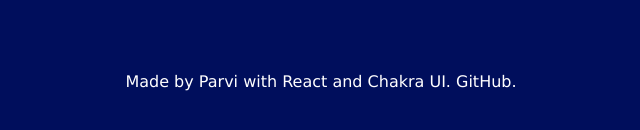
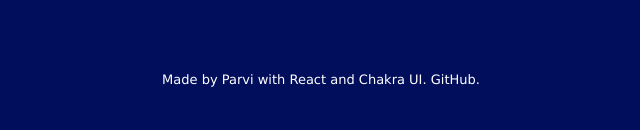
Before and after one commit to alexsandersouzafr/pomodoro, a React (Create React App) app: page / in a window 1280 px wide. Shown: the part 580-710 px from the top of the page, without its empty margins (319-959 px from the left). Built offline with nearby package versions, Linux system fonts and the light colour scheme; no server answers.

Commit message:
latency bug attempt to fix

```diff
--- a/src/App.css
+++ b/src/App.css
@@ -40,3 +40,8 @@
   color: black;
   border-radius: 25px;
 }
+
+.footer {
+  font-size: small;
+  color: white;
+}
--- a/src/App.js
+++ b/src/App.js
@@ -1,6 +1,13 @@
 import "./App.css";
 import Clock from "./components/clock";
-import { ChakraProvider, Box, Grid, GridItem, Center, Container } from "@chakra-ui/react";
+import {
+  ChakraProvider,
+  Box,
+  Grid,
+  GridItem,
+  Center,
+  Container,
+} from "@chakra-ui/react";
 import { FaPlay, FaRedo, FaPause, FaCog, FaCheck } from "react-icons/fa";
 import { useState, useEffect } from "react";
 import useSound from "use-sound";
@@ -20,7 +27,8 @@
   const [playWork] = useSound(workSfx);
   const [playBreak] = useSound(breakSfx);
   const [playPause] = useSound(pauseSfx);
-  let tick = 1000;
+  const [timeprev, setTimeprev] = useState(0);
+  let tick = 975;
   let timeout;
 
   function PlayPause() {
@@ -158,8 +166,14 @@
     if (time > 0 && counting === true) {
       timeout = setTimeout(() => {
         setTime(time - 1);
+        console.log(Date.now() - timeprev - tick); //latency debug
+        setTimeprev(Date.now()) //latency debug
       }, tick);
-    } else if (time === 0 && counting === true) {
+    }
+  });
+
+  useEffect(() => {
+    if (time === 0 && counting === true) {
       setWorking(!working);
       if (working === true) {
         playBreak();
@@ -181,11 +195,7 @@
     <div className="App">
       <ChakraProvider>
         <Box p={20}>
-          <Box
-            className="title"
-          >
-            POMODORO
-          </Box>
+          <Box className="title">POMODORO</Box>
           <Clock
             time={time}
             target={clockTarget}
@@ -197,10 +207,11 @@
           <Config />
         </Box>
         <Box>
-        <Container color="white">
-          Made by Parvi with React and Chakra UI. <a href="https://github.com/parvilucifera">GitHub</a>.
-        </Container>
-      </Box>
+          <Container className="footer">
+            Made by Parvi with React and Chakra UI.{" "}
+            <a href="https://github.com/parvilucifera">GitHub</a>.
+          </Container>
+        </Box>
       </ChakraProvider>
     </div>
   );
```
